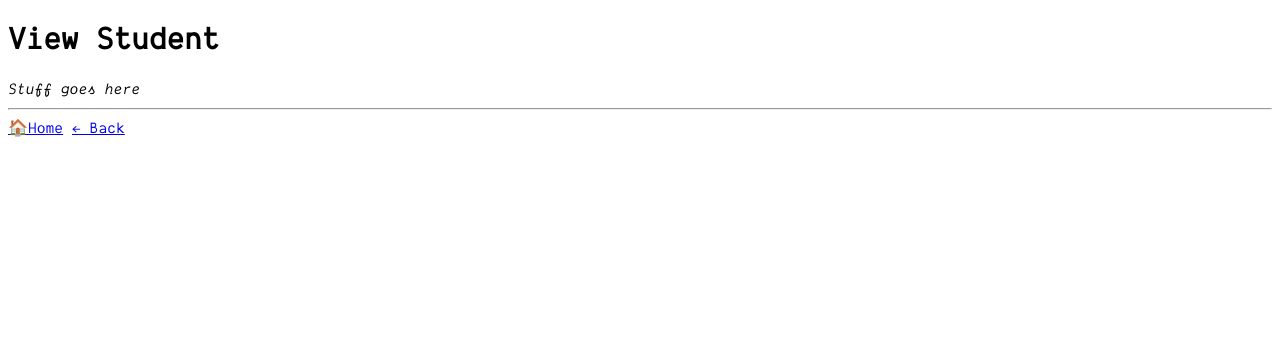
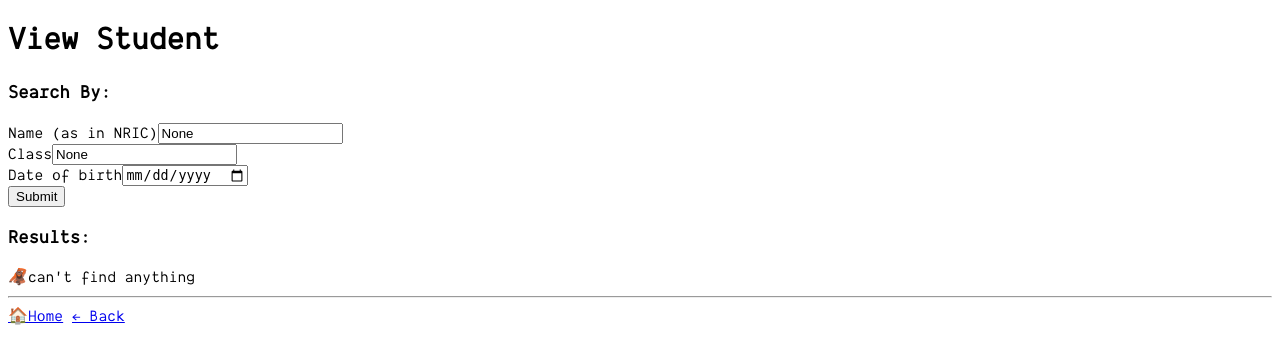
Before and after one commit to Yik-Wee/CapstoneProject, a Flask app: page /dashboard/view/student in a window 1280 px wide. Shown: the top 364 px of the page. Run offline with Flask 2, Linux system fonts and the light colour scheme.

Commit message:
add stuff for view_entity route

```diff
--- a/convert.py
+++ b/convert.py
@@ -1,3 +1,5 @@
+from typing import List
+from wsgiref import headers
 import data
 import model
 import myhtml as html
@@ -60,3 +62,36 @@
     table = html.RecordTable(headers=record.keys())
     table.add_row(record)
     return table
+
+
+def records_to_table(records: List[dict]) -> html.RecordTable:
+    """
+    Converts the list of records (`records`) into a `RecordTable`,
+    assuming each record: `dict` has the same keys and `records` is
+    not empty.
+    Uses keys from `records[0]` as headers for the `RecordTable`.
+    """
+    headers = records[0].keys()
+    table = html.RecordTable(headers=headers)
+    for record in records:
+        table.add_row(record)
+    return table
+
+
+def filter_to_form(filter: dict, entity: model.Entity, form: html.RecordForm) -> html.RecordForm:
+    # a bit scuffed 🗿
+    for field in entity.fields:
+        value = filter.get(field.name)
+        if isinstance(field, data.Date):
+            form.date_input(field.label, field.name, value=value)
+        elif isinstance(field, data.Email):
+            form.email_input(field.label, field.name, value=value)
+        elif isinstance(field, data.String):
+            form.text_input(field.label, field.name, value=value)
+        elif isinstance(field, data.Number):
+            form.number_input(field.label, field.name, value=value)
+        else:  # fallback input type
+            form.text_input(field.label, field.name, value=value)
+
+    form.submit_input()
+    return form
--- a/main.py
+++ b/main.py
@@ -6,17 +6,17 @@
 import convert
 import data
 import myhtml as html
-from model import Activity, Class, Club, Student
+from model import Activity, Class, Club, Entity, Student
 from storage import Activities, Classes, Clubs, Collection, Students
 
 app = Flask(__name__)
 
 
 coll: Dict[str, Collection] = {
-    'students': Students(key='student_id'),
-    'clubs': Clubs(key='club_id'),
-    'classes': Classes(key='class_id'),
-    'activities': Activities(key='activity_id'),
+    'student': Students(key='student_id'),
+    'club': Clubs(key='club_id'),
+    'class': Classes(key='class_id'),
+    'activity': Activities(key='activity_id'),
 }
 
 
@@ -27,8 +27,8 @@
 DASHBOARD_ACTIONS = ('add', 'view', 'edit')
 
 DEFAULT_404_ERR_MSG = (
-    "404 Not Found: The requested URL was not found on the server. "
-    "If you entered the URL manually please check your spelling and try again."
+    '404 Not Found: The requested URL was not found on the server. '
+    'If you entered the URL manually please check your spelling and try again.'
 )
 
 
@@ -72,7 +72,7 @@
 # ------------------------------
 # Add new Club/Activity
 # ------------------------------
-entities_add = {
+entities_add: Dict[str, Entity] = {
     'club': Club,
     'activity': Activity,
 }
@@ -139,7 +139,7 @@
 # ------------------------------
 # view existing Student/Class/Club/Activity
 # ------------------------------
-entities_view = {
+entities_view: Dict[str, Entity] = {
     'student': Student,
     'class': Class,
     'club': Club,
@@ -150,12 +150,25 @@
 @app.route('/dashboard/view/<page_name>', methods=['GET'])
 @for_existing_pages(entities_view)
 def view_entity(page_name: str):
-    _Entity = entities_view[page_name]
-    # ...
-    # view entity based on `request.args`
+    entity = entities_view[page_name]
+    db = coll[page_name]
+
+    filter = request.args.to_dict()
+    records = db.find(filter)
+    table = '🦧can\'t find anything'
+
+    form = html.RecordForm(f'/dashboard/view/{page_name}')
+    form = convert.filter_to_form(filter, entity, form)
+
+    if records:
+        table = convert.records_to_table(records)
+        table = table.html()
+
     return render_template(
         'dashboard/view/view_entity.html',
-        entity=_Entity.entity,
+        entity=entity.entity,
+        form=form.html(),
+        table=table,
     )
 
 
--- a/storage.py
+++ b/storage.py
@@ -5,13 +5,13 @@
     def insert(self, record):
         pass
 
-    def find(self, key):
+    def find(self, filter):
         pass
 
-    def update(self, key, new_record):
+    def update(self, filter, new_record):
         pass
 
-    def delete(self, key):
+    def delete(self, filter):
         pass
 
 
--- a/templates/dashboard/view/view_entity.html
+++ b/templates/dashboard/view/view_entity.html
@@ -6,5 +6,14 @@
 
 {% block body %}
 <h1>View {{ entity }}</h1>
-<i>Stuff goes here</i>
+<div id="filters">
+    <h3>Search By:</h3>
+    <!-- filters to search by -->
+    {{ form|safe }}
+</div>
+<div id="result">
+    <h3>Results:</h3>
+    <!-- records found or not found msg -->
+    {{ table|safe }}
+</div>
 {% endblock %}
```
Also changed, not shown: model.py (+6 -3 lines).
